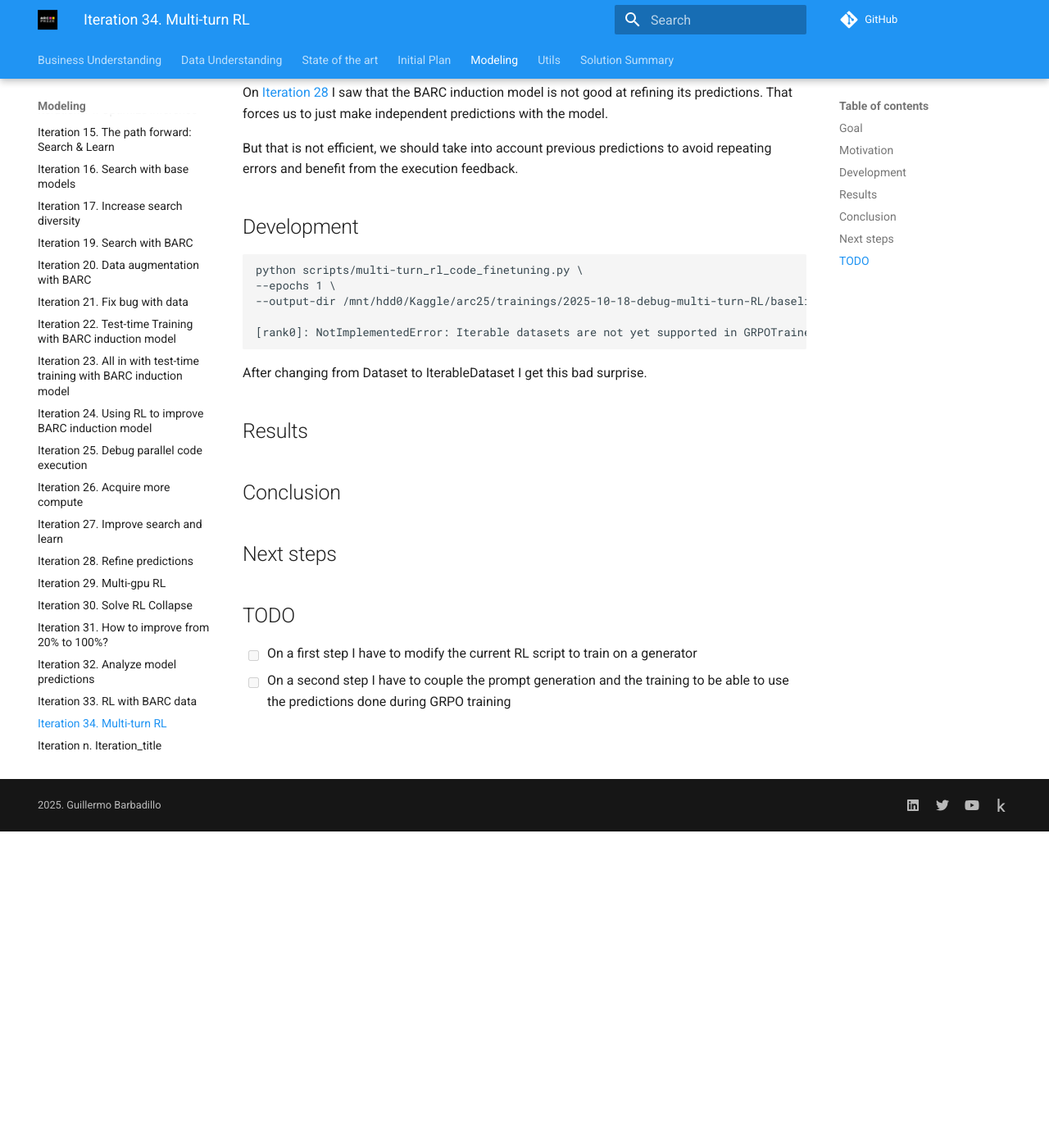
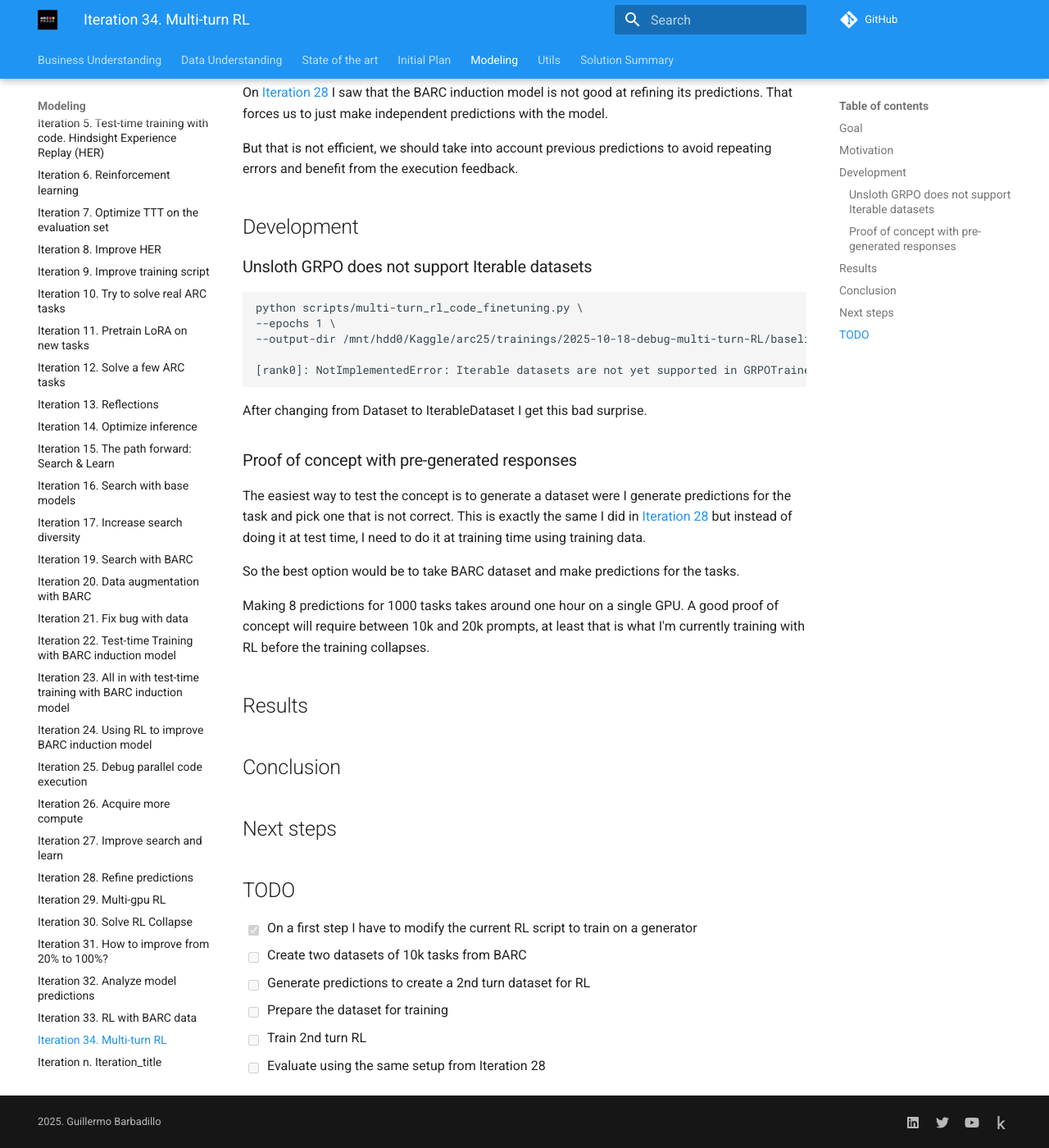
Before and after one commit to ironbar/arc25, an MkDocs documentation site: the page built from docs/modeling/Iteration_34_multi-turn_rl.md, in a window 1280 px wide and 1400 px high, scrolled down 386 px. Shown: the whole window at 82% size. Built offline with MkDocs 1.6.1 and Material for MkDocs 9.7.7, drawn with Linux system fonts in a browser that asks for light colours; comment, search, counter and statistics services are not loaded.

Commit message:
plan to do multi-turn RL

````diff
--- a/docs/modeling/Iteration_34_multi-turn_rl.md
+++ b/docs/modeling/Iteration_34_multi-turn_rl.md
@@ -25,6 +25,8 @@ repeating errors and benefit from the execution feedback.
 
 ## Development
 
+### Unsloth GRPO does not support Iterable datasets
+
 ```bash
 python scripts/multi-turn_rl_code_finetuning.py \
 --epochs 1 \
@@ -35,6 +37,17 @@ python scripts/multi-turn_rl_code_finetuning.py \
 
 After changing from Dataset to IterableDataset I get this bad surprise.
 
+### Proof of concept with pre-generated responses
+
+The easiest way to test the concept is to generate a dataset were I generate predictions
+for the task and pick one that is not correct. This is exactly the same I did in [Iteration 28](Iteration_28_refine_predictions.md) but instead of doing it at test time, I need to do it
+at training time using training data.
+
+So the best option would be to take BARC dataset and make predictions for the tasks.
+
+Making 8 predictions for 1000 tasks takes around one hour on a single GPU. A good proof of concept will require between 10k and 20k prompts, at least that is what I'm currently
+training with RL before the training collapses.
+
 ## Results
 
 ## Conclusion
@@ -43,5 +56,9 @@ After changing from Dataset to IterableDataset I get this bad surprise.
 
 ## TODO
 
-- [ ] On a first step I have to modify the current RL script to train on a generator
-- [ ] On a second step I have to couple the prompt generation and the training to be able to use the predictions done during GRPO training
+- [x] On a first step I have to modify the current RL script to train on a generator
+- [ ] Create two datasets of 10k tasks from BARC
+- [ ] Generate predictions to create a 2nd turn dataset for RL
+- [ ] Prepare the dataset for training
+- [ ] Train 2nd turn RL
+- [ ] Evaluate using the same setup from Iteration 28
````
